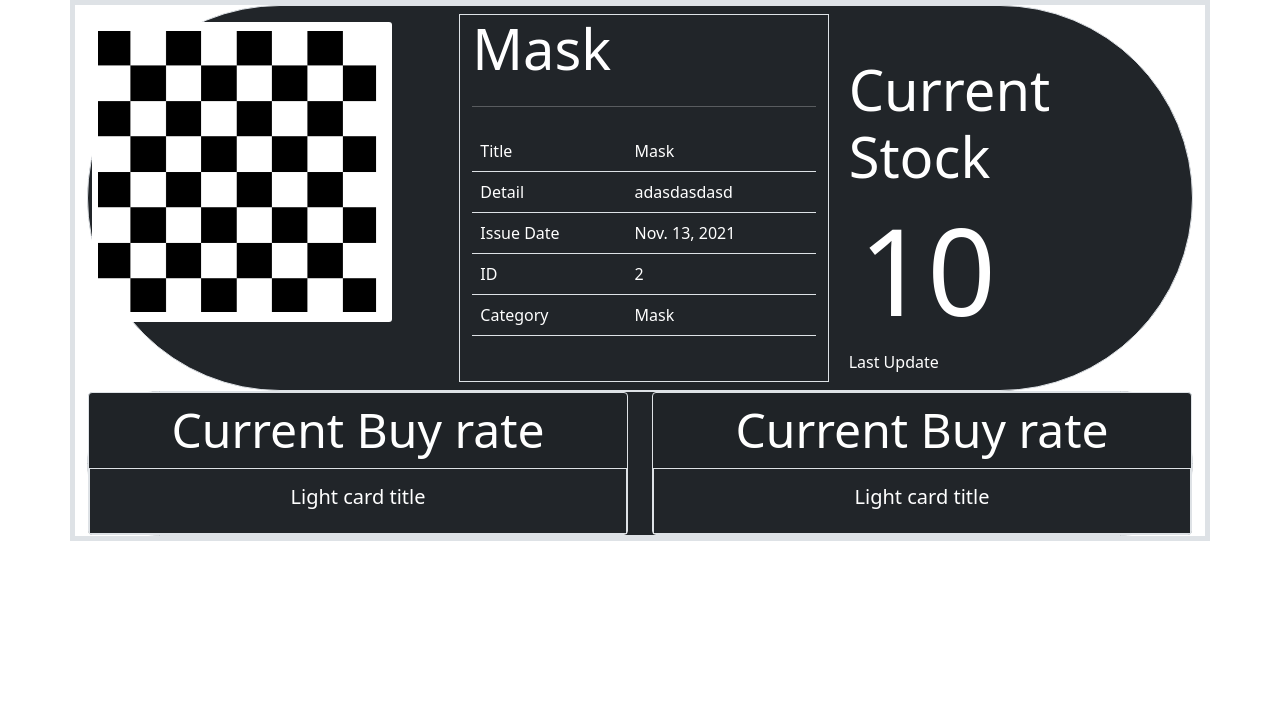
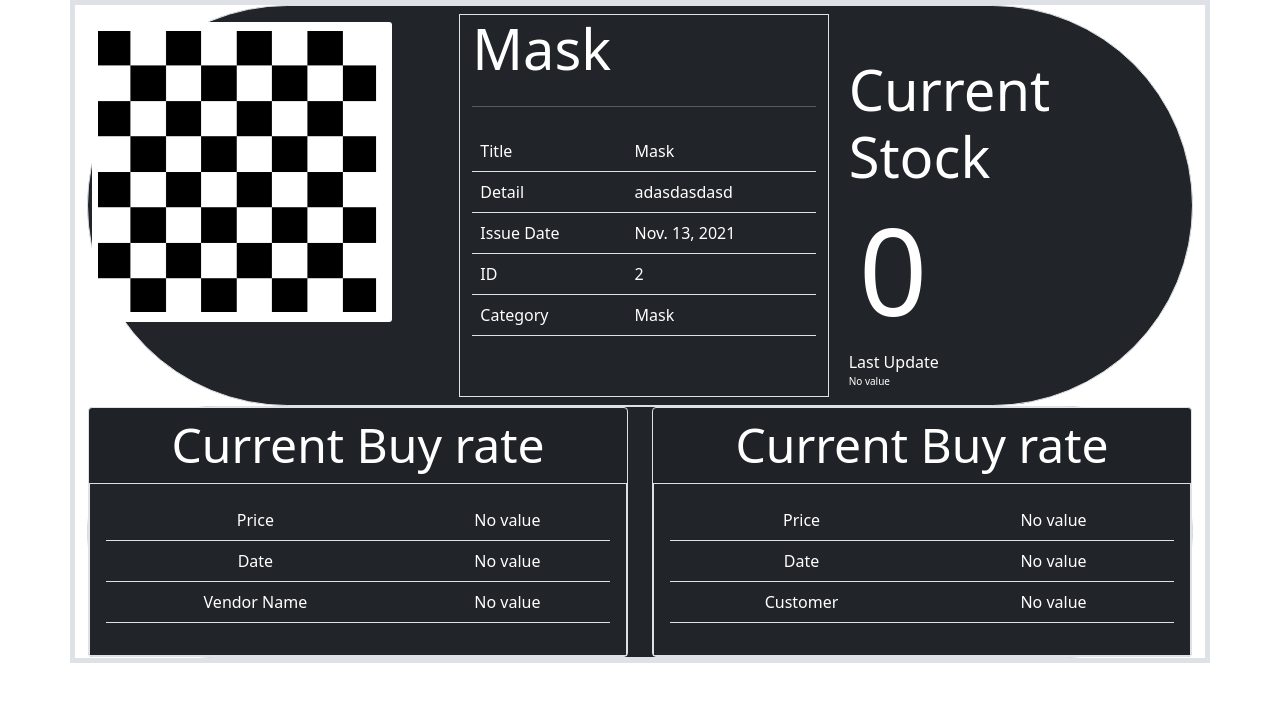
Before and after one commit to jayednahain/NZaman, a Django app: page /prodcut/detail/2 in a window 1280 px wide. Shown: the top 702 px of the page. Run offline with Django 3.2, Linux system fonts and the light colour scheme; data comes from the database, SQL or seed files in the repository; both versions use the stored data as it was after the commit; some libraries are stand-ins or nearby versions.

Commit message:
done_product_prodifle

```diff
--- a/Products/templates/product_detail.html
+++ b/Products/templates/product_detail.html
@@ -2,7 +2,6 @@
 {% load static %}
 {% block head %}
 {% endblock %}
-
 {% block body %}
     <div class="container border border-5">
         <div class="card bg-dark border rounded-pill text-white">
@@ -47,37 +46,59 @@
                         Last Update
                         <p class="update_date">{{ update_date }}</p>
                     </div>
-
-
                 </div>
             </div>
         </div>
         <div class="card bg-dark border rounded-pill text-white">
             <div class="row">
                 <div class="col text-center">
-{#                    <h1 class="display-4 text-center"></h1>#}
                     <div class="card bg-dark border text-white">
                       <div class="card-header display-5">Current Buy rate</div>
                       <div class="card-body border">
-                        <h5 class="card-title">Light card title</h5>
+                          <table class="table text-white">
+                          <tbody>
+                            <tr>
+                              <td>Price</td>
+                              <td>{{ last_pur_rate }}</td>
+                            </tr>
+                              <tr>
+                                  <td>Date</td>
+                                  <td>{{ last_pur_rate_date }}</td>
+                              </tr>
+                              <tr>
+                                  <td>Vendor Name</td>
+                                  <td>{{ last_pur_vendor }}</td>
+                              </tr>
+
+                          </tbody>
+                        </table>
                       </div>
                     </div>
                 </div>
-
                 <div class="col text-center">
-{#                    <h1 class="display-4 cen">Current Sell Rate</h1>#}
                      <div class="card bg-dark border text-white">
                       <div class="card-header display-5">Current Buy rate</div>
                       <div class="card-body border">
-                        <h5 class="card-title">Light card title</h5>
+                           <table class="table text-white">
+                          <tbody>
+                            <tr>
+                              <td>Price</td>
+                              <td>{{ last_sale_rate }}</td>
+                            </tr>
+                              <tr>
+                                  <td>Date</td>
+                                  <td>{{ last_sale_rate_date }}</td>
+                              </tr>
+                            <tr>
+                                  <td>Customer</td>
+                                  <td>{{ last_sale_customer }}</td>
+                              </tr>
+                          </tbody>
+                        </table>
                       </div>
                     </div>
                 </div>
-
             </div>
         </div>
-
     </div>
-
-
 {% endblock body %}
--- a/Products/views.py
+++ b/Products/views.py
@@ -1,7 +1,7 @@
 from django.http import Http404
 from django.shortcuts import render
 from .models import Product
-from Transaction_app.models import Inventory
+from Transaction_app.models import Inventory,Sale,Purchase
 # Create your tests here.
 
 
@@ -18,16 +18,36 @@
 
 def product_detail(request,*args,**kwargs):
    query_set = Product.objects.filter(id = kwargs['pk'])
+   stock_query = Inventory.objects.filter(product_id=kwargs['pk']).order_by('-id').first()
+   last_purchase_rate = Purchase.objects.filter(product_id=kwargs['pk']).order_by('-id').first()
+   last_sell_rate = Sale.objects.filter(product_id=kwargs['pk']).order_by('-id').first()
 
 
-   stock_query = Inventory.objects.filter(product_id=kwargs['pk']).order_by('-id').first()
-
-   if stock_query:
+   if stock_query and last_purchase_rate and last_sell_rate:
       total_stock = stock_query.total_quantity_balance
       update_date = stock_query.updated_date
 
+      last_pur_rate   = last_purchase_rate.price
+      last_pur_rate_date = last_purchase_rate.purchase_date
+      last_pur_vendor = last_purchase_rate.vendor
+
+
+      last_sale_rate   = last_sell_rate.price
+      last_sale_rate_date = last_sell_rate.sale_date
+      last_sale_customer = last_sell_rate.customer
+
    else:
-      stock = 0
+
+      total_stock = 0
+      update_date ="No value"
+
+      last_pur_rate = "No value"
+      last_pur_rate_date = "No value"
+      last_pur_vendor = "No value"
+
+      last_sale_rate = "No value"
+      last_sale_rate_date = "No value"
+      last_sale_customer = "No value"
 
    if query_set.exists() and query_set.count() == 1:
       instance = query_set.first()
@@ -36,6 +56,12 @@
    context ={
       'object':instance,
       'total_last_stock':int(total_stock),
-      'update_date':update_date
+      'update_date':update_date,
+      'last_pur_rate':last_pur_rate,
+      'last_pur_rate_date':last_pur_rate_date,
+      'last_sale_rate':last_sale_rate,
+      'last_sale_rate_date':last_sale_rate_date,
+      'last_pur_vendor':last_pur_vendor,
+      'last_sale_customer':last_sale_customer
    }
    return render(request, 'product_detail.html',context)
--- a/static/product/product.css
+++ b/static/product/product.css
@@ -36,5 +36,5 @@
 }
 .update_date
 {
-    font-size:0;
+    font-size:10px;
 }
```
Also changed, not shown: Transaction_app/views.py (+19 -1 lines), Vendor_Company/views.py (+10 -1 lines), Transaction_app/templates/all_purchase_data.html (added), Transaction_app/templates/all_sale_data.html (added), Transaction_app/urls.py (added), Vendor_Company/templates/vendor_singel_detail.html (added), Vendor_Company/templates/venor_list.html (added), Vendor_Company/urls.py (added), db.sqlite3.
